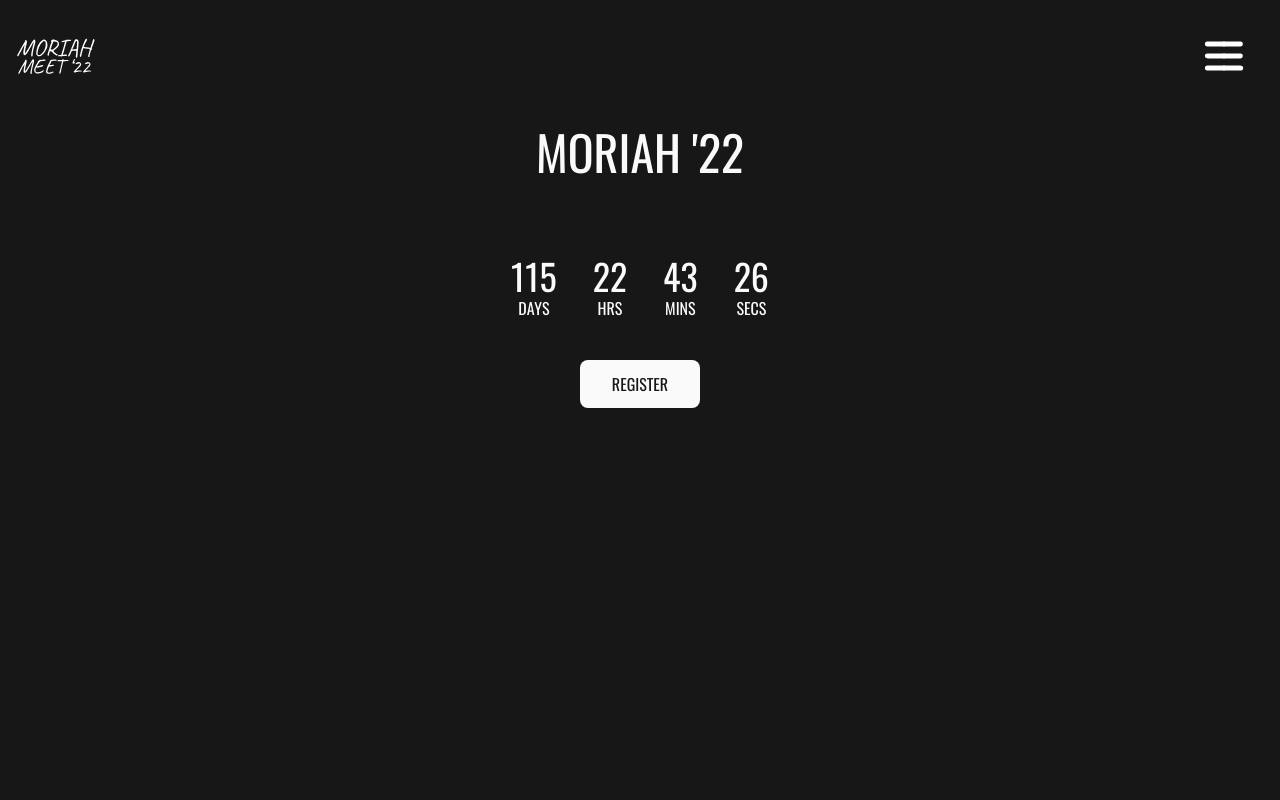
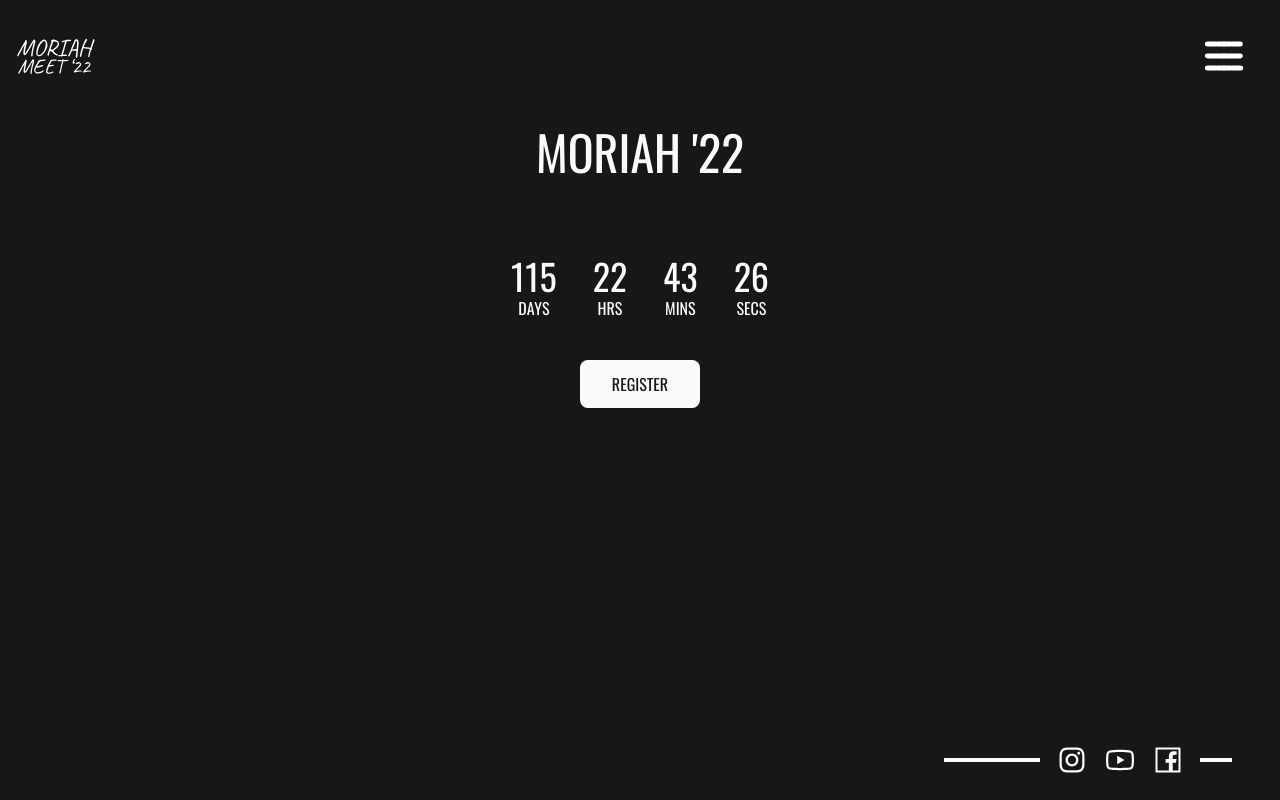
Before and after one commit to 5thComrade/moriah_22, a React (Vite) app in the folder frontend/: page / in a window 1280 px wide. Built offline with nearby package versions, Linux system fonts and the light colour scheme.

Commit message:
social icons added

```diff
--- a/frontend/package.json
+++ b/frontend/package.json
@@ -11,6 +11,7 @@
     "@reduxjs/toolkit": "^1.8.2",
     "react": "^18.0.0",
     "react-dom": "^18.0.0",
+    "react-icons": "^4.4.0",
     "react-redux": "^8.0.2",
     "react-router-dom": "^6.3.0"
   },
--- a/frontend/src/pages/Home/index.jsx
+++ b/frontend/src/pages/Home/index.jsx
@@ -1,5 +1,10 @@
 import React, { useState } from "react";
 import { NavLink } from "react-router-dom";
+import {
+  AiOutlineInstagram,
+  AiOutlineYoutube,
+  AiOutlineFacebook,
+} from "react-icons/ai";
 
 const Home = () => {
   const eventDate = new Date("Oct 8, 2022 09:00:00").getTime();
@@ -70,6 +75,32 @@ const Home = () => {
           REGISTER
         </NavLink>
       </div>
+
+      <div className="absolute bottom-6 right-12 flex space-x-4 items-center">
+        <div className="bg-neutral-50 w-24 h-1"></div>
+        <a
+          href="https://www.instagram.com/smym.sty/"
+          target="_blank"
+          rel="noreferrer"
+        >
+          <AiOutlineInstagram className="w-8 h-8 text-neutral-50" />
+        </a>
+        <a
+          href="https://www.youtube.com/channel/UCviuqYeUs8nJ2eawohayCMw"
+          target="_blank"
+          rel="noreferrer"
+        >
+          <AiOutlineYoutube className="w-8 h-8 text-neutral-50" />
+        </a>
+        <a
+          href="https://www.facebook.com/smym.sty/"
+          target="_blank"
+          rel="noreferrer"
+        >
+          <AiOutlineFacebook className="w-8 h-8 text-neutral-50" />
+        </a>
+        <div className="bg-neutral-50 w-8 h-1"></div>
+      </div>
     </div>
   );
 };
```
Also changed, not shown: 1 other file (tests, documents, lock files or other folders).
